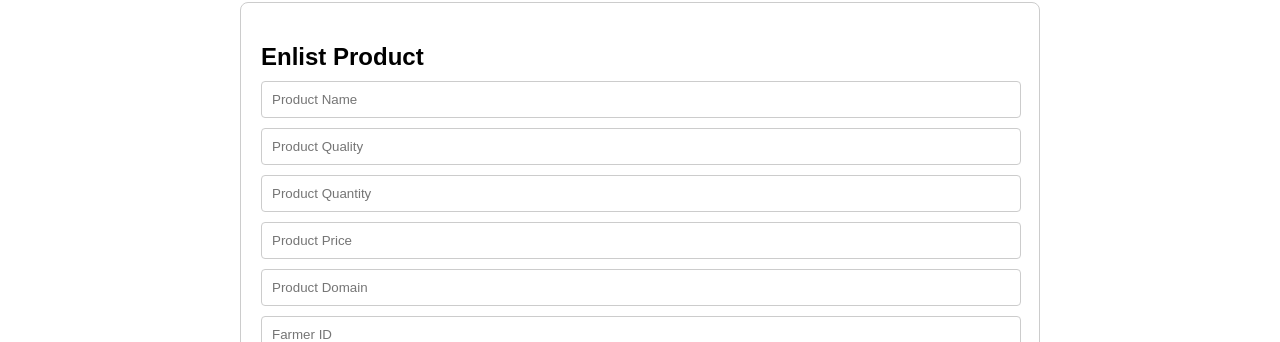
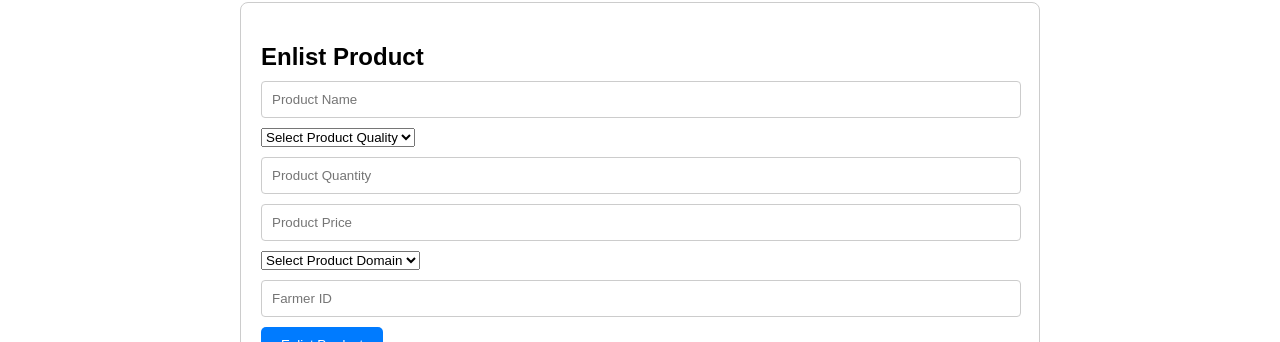
Before and after one commit to kir4nn/Agri-Trading-Sys, a React (Create React App) app in the folder client/: page /farmer-dashboard in a window 1280 px wide. Shown: the part 458-800 px from the top of the page. Built offline with nearby package versions, Linux system fonts and the light colour scheme; no server answers.

Commit message:
product validation

```diff
--- a/client/src/components/FarmerDashboard.js
+++ b/client/src/components/FarmerDashboard.js
@@ -8,7 +8,7 @@ import '../App.css';
 const FarmerDashboard = () => {
     const [productName, setProductName] = useState('');
     const [productQuality, setProductQuality] = useState('');
-  const [productQuantity, setProductQuantity] = useState('');
+    const [productQuantity, setProductQuantity] = useState(''); // Removed default value of 0
     const [productPrice, setProductPrice] = useState('');
     const [productDomain, setProductDomain] = useState('');
     const [farmerId, setFarmerId] = useState('');
@@ -29,11 +29,17 @@ const FarmerDashboard = () => {
     };
 
     const handleProductQuantityChange = (event) => {
-    setProductQuantity(event.target.value);
+        const value = event.target.value;
+        if (/^\d+$/.test(value) || value === '') { // Allow only positive integers or empty string
+            setProductQuantity(value);
+        }
     };
 
     const handleProductPriceChange = (event) => {
-    setProductPrice(event.target.value);
+        const value = event.target.value;
+        if (/^\d+$/.test(value) || value === '') { // Allow only positive integers or empty string
+            setProductPrice(value);
+        }
     };
 
     const handleProductDomainChange = (event) => {
@@ -41,7 +47,10 @@ const FarmerDashboard = () => {
     };
 
     const handleFarmerIdChange = (event) => {
-    setFarmerId(event.target.value);
+        const value = event.target.value;
+        if (/^\d+$/.test(value) || value === '') { // Allow only positive integers or empty string
+            setFarmerId(value);
+        }
     };
 
     const handleEnlistProduct = async () => {
@@ -57,7 +66,6 @@ const FarmerDashboard = () => {
             fetchProducts(); // Fetch updated products after adding
             resetForm(); // Reset form fields
             setConfirmationMessage('Product enlisted successfully.'); // Set confirmation message
-
         } catch (error) {
             console.error('Error enlisting product:', error);
         }
@@ -93,36 +101,63 @@ const FarmerDashboard = () => {
                         placeholder="Product Name"
                         value={productName}
                         onChange={handleProductNameChange}
+                        style={{ marginBottom: '10px', display: 'block' }}
                     />
-  <input
-    type="text"
-    placeholder="Product Quality"
+                    <select
                         value={productQuality}
                         onChange={handleProductQualityChange}
-  />
+                        style={{ marginBottom: '10px', display: 'block' }}
+                    >
+                        <option value="">Select Product Quality</option>
+                        <option value="High">High</option>
+                        <option value="Medium">Medium</option>
+                        <option value="Low">Low</option>
+                    </select>
                     <input
                         type="text"
                         placeholder="Product Quantity"
                         value={productQuantity}
                         onChange={handleProductQuantityChange}
+                        onKeyPress={(event) => {
+                            if (!/\d/.test(event.key)) {
+                                event.preventDefault();
+                            }
+                        }}
+                        style={{ marginBottom: '10px', display: 'block' }}
                     />
                     <input
                         type="text"
                         placeholder="Product Price"
                         value={productPrice}
                         onChange={handleProductPriceChange}
+                        onKeyPress={(event) => {
+                            if (!/\d/.test(event.key)) {
+                                event.preventDefault();
+                            }
+                        }}
+                        style={{ marginBottom: '10px', display: 'block' }}
                     />
-  <input
-    type="text"
-    placeholder="Product Domain"
+                    <select
                         value={productDomain}
                         onChange={handleProductDomainChange}
-  />
+                        style={{ marginBottom: '10px', display: 'block' }}
+                    >
+                        <option value="">Select Product Domain</option>
+                        <option value="Fruits">Fruits</option>
+                        <option value="Vegetables">Vegetables</option>
+                        <option value="Grains">Grains</option>
+                    </select>
                     <input
                         type="text"
                         placeholder="Farmer ID"
                         value={farmerId}
                         onChange={handleFarmerIdChange}
+                        onKeyPress={(event) => {
+                            if (!/\d/.test(event.key)) {
+                                event.preventDefault();
+                            }
+                        }}
+                        style={{ marginBottom: '10px', display: 'block' }}
                     />
                     <button onClick={handleEnlistProduct}>Enlist Product</button>
                     {confirmationMessage && <p>{confirmationMessage}</p>}
@@ -130,8 +165,9 @@ const FarmerDashboard = () => {
 
                 <div className="dashboard-section">
                     <h2>Your Products</h2>
-          <ProductList products={products} loggedInFarmerId={farmerId}/> {/* Pass products to ProductList component */}
+                    <ProductList products={products} loggedInFarmerId={farmerId} /> {/* Pass products to ProductList component */}
                 </div>
+
                 <div className="dashboard-section">
                     <h2>Notifications</h2>
                     <Notifications />
--- a/client/src/components/ProductList.js
+++ b/client/src/components/ProductList.js
@@ -8,7 +8,7 @@ const ProductList = ({ products }) => {
           <h3>Product Name: {product.pname}</h3>
           <p>Quality: {product.pquality}</p>
           <p>Quantity: {product.pquantity}</p>
-          <p>Price: ${product.pprice}</p>
+          <p>Price: ₹{product.pprice}</p>
           <p>Domain: {product.pdomain}</p>
           <p>Farmer ID: {product.farmer_id}</p>
         </div>
@@ -18,26 +18,3 @@ const ProductList = ({ products }) => {
 };
 
 export default ProductList;
-// import React from 'react';
-
-// const ProductList = ({ products, loggedInFarmerId }) => {
-//   // Filter products based on logged-in farmer's ID
-//   const filteredProducts = products.filter(product => product.farmer_id === loggedInFarmerId);
-
-//   return (
-//     <div>
-//       {filteredProducts.map(product => (
-//         <div key={product.id}>
-//           <h3>Product Name: {product.name}</h3>
-//           <p>Quality: {product.quality}</p>
-//           <p>Quantity: {product.quantity}</p>
-//           <p>Price: ${product.price}</p>
-//           <p>Domain: {product.domain}</p>
-//           <p>Farmer ID: {product.farmer_id}</p>
-//         </div>
-//       ))}
-//     </div>
-//   );
-// };
-
-// export default ProductList;
```
Lines whose indentation alone changed are shown as unchanged.
